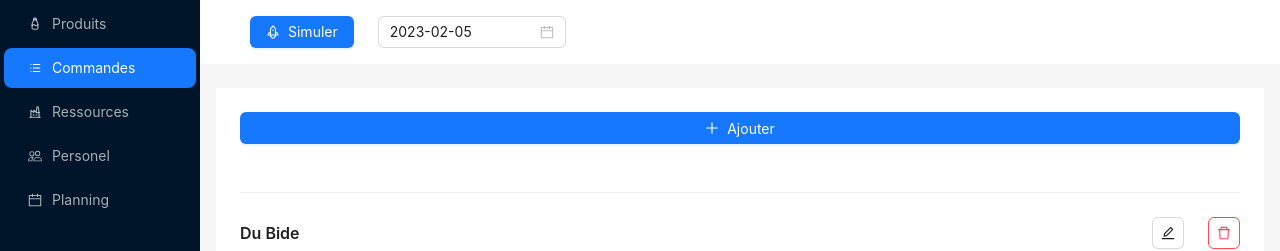
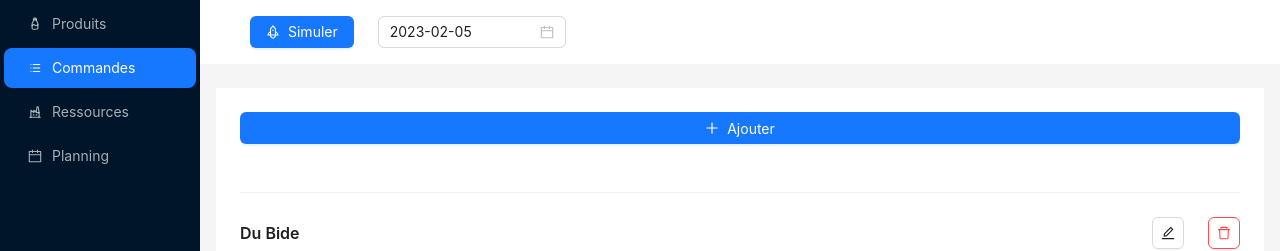
Before and after one commit to RyanChadly/new-batprod2, a React (Create React App) app: page / in a window 1280 px wide. Shown: the top 251 px of the page. Built offline with nearby package versions, Linux system fonts and the light colour scheme.

Commit message:
remove people blade

```diff
--- a/src/components/main-page/main-page.tsx
+++ b/src/components/main-page/main-page.tsx
@@ -1,7 +1,6 @@
 import React, { useState } from "react";
 import { DatePicker, Layout, Menu, MenuProps, theme } from "antd";
 import "./main-page.css";
-import { BsPeople } from "react-icons/bs";
 import { TbBuildingFactory2, TbBottle, TbList } from "react-icons/tb";
 import { SimulatorButton } from "../simulator-button";
 import { ProductPage } from "../product-page/product-page";
@@ -42,7 +41,6 @@ export const MainPage: React.FC = () => {
     getItem("Produits", "Products", <TbBottle />),
     getItem("Commandes", "Orders", <TbList />),
     getItem("Ressources", "Ressources", <TbBuildingFactory2 />),
-    getItem("Personel", "People", <BsPeople />),
     getItem("Planning", "Scheduler", <CalendarOutlined />),
   ];
 
```
